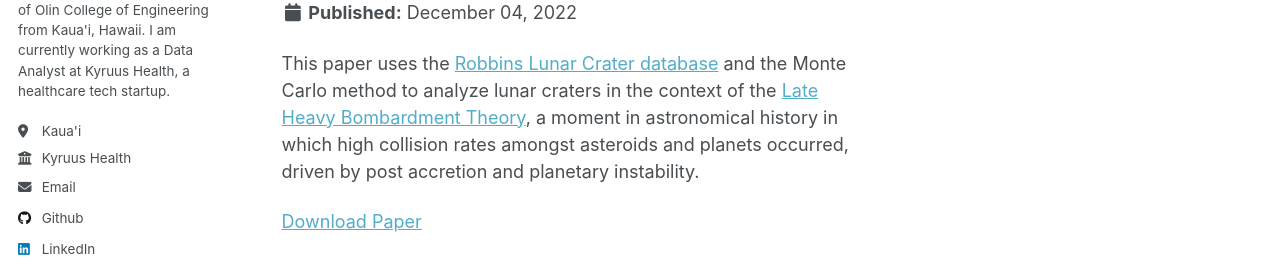
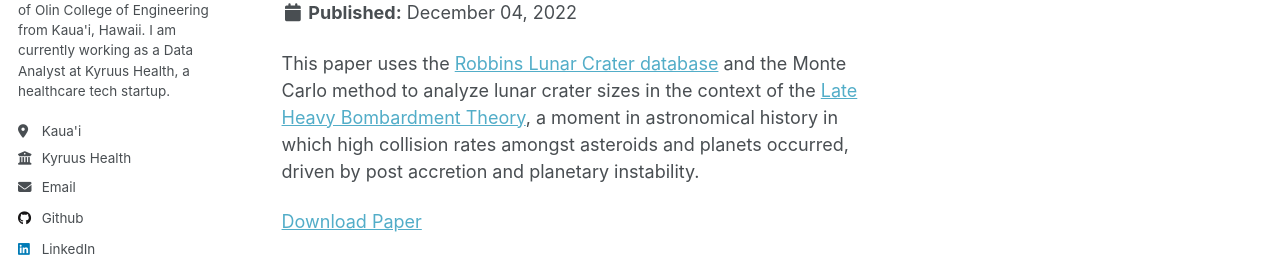
Before and after one commit to Mickmcginnis/zmcginnis, a Jekyll site: the page built from _pages/papers.html, in a window 1280 px wide and 991 px high. Shown: the part 343-616 px from the top of the window. Built offline with Jekyll 4.4.1, drawn with Linux system fonts in a browser that asks for light colours.

Commit message:
Edit wording on papers page

```diff
--- a/_papers/2015-10-01-paper-title-number-3.md
+++ b/_papers/2015-10-01-paper-title-number-3.md
@@ -3,7 +3,7 @@ title: "An Analysis of Moon Crater Diameters in Relation to the Late Heavy Bomba
 collection: papers
 category: manuscripts
 permalink: /paper/An-Analysis-of-Moon-Crater-Diameters-in-Relation-to-the-Late-Heavy-Bombardment-Theory
-excerpt: 'This paper uses the [Robbins Lunar Crater database](https://agupubs.onlinelibrary.wiley.com/doi/full/10.1029/2018JE005592) and the Monte Carlo method to analyze lunar craters in the context of the [Late Heavy Bombardment Theory](https://astrobiology.nasa.gov/news/re-thinking-a-critical-period-in-earths-history/), a moment in astronomical history in which high collision rates amongst asteroids and planets occurred, driven by post accretion and planetary instability.'
+excerpt: 'This paper uses the [Robbins Lunar Crater database](https://agupubs.onlinelibrary.wiley.com/doi/full/10.1029/2018JE005592) and the Monte Carlo method to analyze lunar crater sizes in the context of the [Late Heavy Bombardment Theory](https://astrobiology.nasa.gov/news/re-thinking-a-critical-period-in-earths-history/), a moment in astronomical history in which high collision rates amongst asteroids and planets occurred, driven by post accretion and planetary instability.'
 date: 2022-12-04
 paperurl: 'http://MickMcginnis.github.io/zmcginnis/files/AstroStats_final.pdf'
 ---
```
